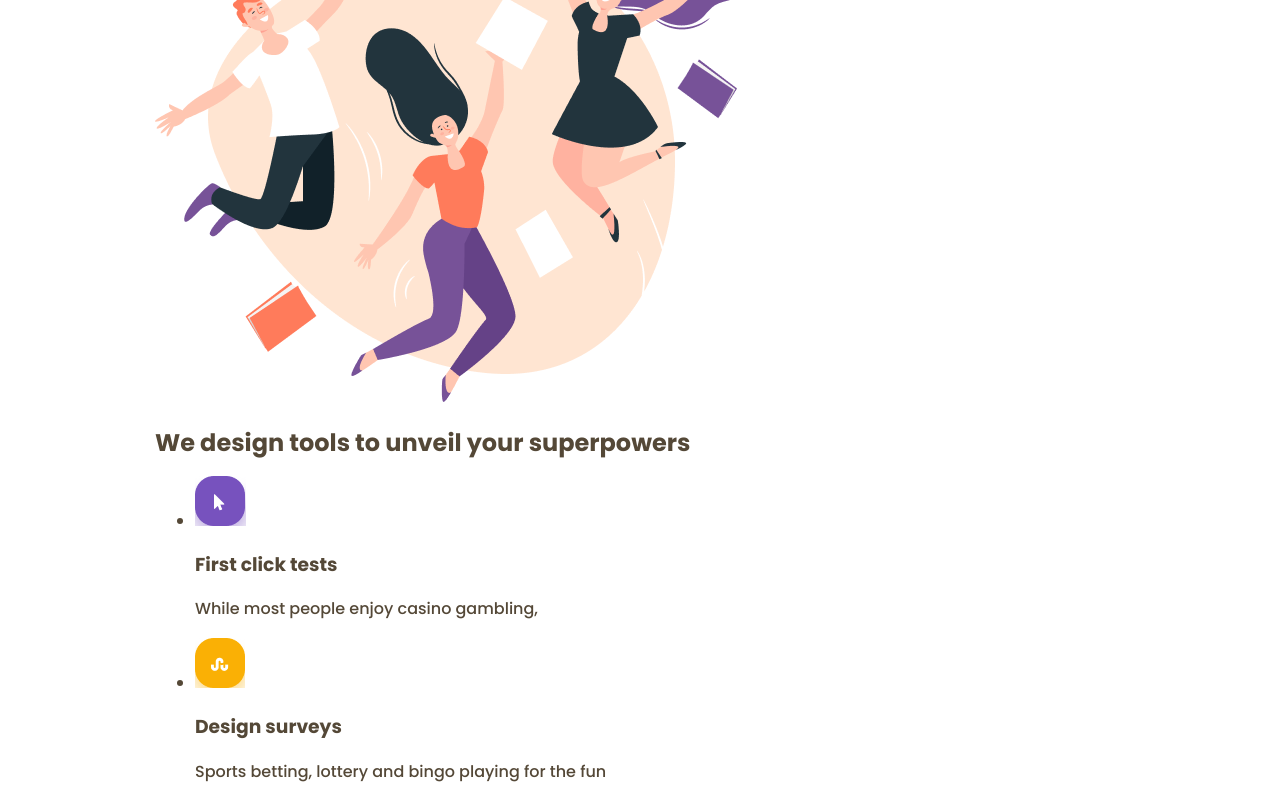
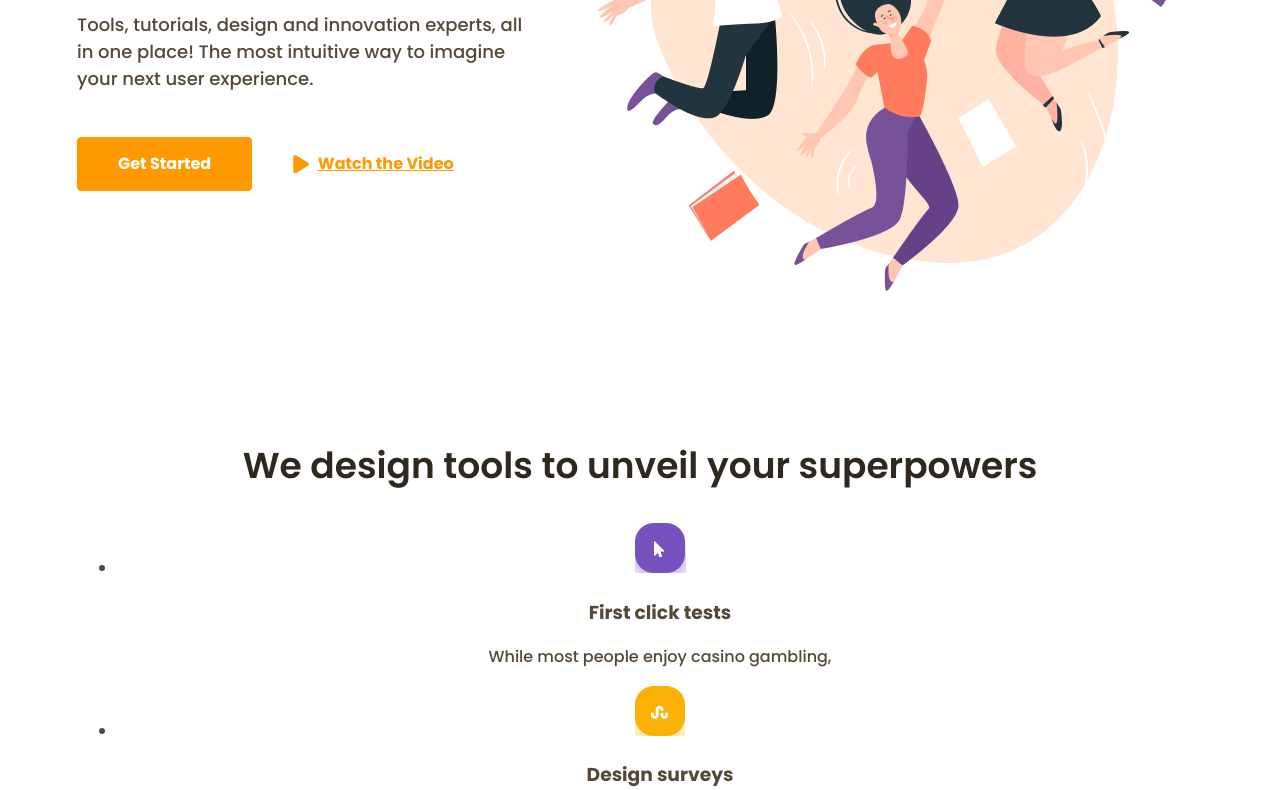
Before and after one commit to antonius1980/Productly, a plain HTML site: page index.html in a window 1280 px wide. Shown: the part 454-1244 px from the top of the page. Drawn offline with Linux system fonts and the light colour scheme.

Commit message:
Updated CSS for buttons, hero, headings

```diff
--- a/assets/css/style.css
+++ b/assets/css/style.css
@@ -2,6 +2,10 @@
 @import url(./fonts.css);
 @import url("https://cdnjs.cloudflare.com/ajax/libs/font-awesome/6.7.2/css/all.min.css");
 @import url(./vars.css);
+
+* {
+	box-sizing: border-box!important;
+	}
 
 body {
 	background-color: #fff;
@@ -14,7 +18,7 @@ body {
 }
 
 a {
-	color: #000000;
+
 }
 
 a:hover,
@@ -29,6 +33,138 @@ a:visited {
 }
 
 .container {
-	max-width: 970px;
+	max-width: 1126px;
 	margin: 0 auto;
 }
+
+.btn {
+	font-family: "Poppins", sans-serif;
+	font-weight: 600;
+	font-style: normal;
+	line-height: 1.5em;
+	color: #173A56;
+	background-color: #ffffff;
+	border: 1px solid #BCD0E5;
+	border-radius: 4px;
+	padding: 10px 23px;
+	display: inline-block;
+	text-decoration: none;
+}
+
+.btn .fa {
+	margin-right:9px;
+	font-size:1.3em;
+	vertical-align: middle;
+}
+
+.btn:hover,
+.btn:focus {
+	background-color: #FF9900;
+	color:#ffffff;
+	border-color: #FF9900;
+}
+
+.btn.btn-primary {
+
+
+}
+
+.btn.btn-primary.colored-btn {
+	background-color: #FF9900;
+	color:#ffffff;
+	border-color: #FF9900;
+}
+
+.btn.btn-primary.colored-btn:hover,
+.btn.btn-primary.colored-btn:focus {
+	color: #173A56;
+	background-color: #ffffff;
+	border-color: #BCD0E5;
+}
+
+.btn.clear-btn {
+	background-color: transparent;
+	color: #FF9900;
+	border-color:transparent;
+	text-decoration: underline;
+}
+
+.btn.clear-btn:hover,
+.btn.clear-btn:focus {
+	color: #173A56;
+	border-color: #BCD0E5;
+}
+
+.hero-section .btn {
+	font-weight: 700;
+	padding: 14px 40px;
+}
+
+
+.content-section {
+
+}
+
+.content-section h2,
+.section-title {
+	font-size:36px;
+	font-weight: 600;
+	line-height: 1.5em;
+	color:var(--main-title-color);
+}
+
+.content-section.hero-section {
+
+}
+
+h1,
+.hero-section h1,
+.main-title {
+	font-size: 44px;
+	font-weight: 700;
+	line-height: 1.2em;
+	color:var(--main-title-color);
+	margin-bottom: 30px;
+}
+
+.hero-section p {
+	font-size: 18px;
+	line-height: 1.5em;
+	margin-bottom: 45px;
+}
+
+.hero-section .row {
+	padding: 30px 0 110px;
+	display:flex;
+	align-items: flex-start;
+	justify-content: space-between;
+}
+
+.hero-section .content-col {
+	padding:50px 60px 0 0;
+}
+
+
+
+.content-section.icon-boxes-section {
+
+	margin-bottom:90px;
+	text-align: center;
+
+}
+
+.content-section.image-section {
+
+}
+
+.hero-section.content-section.image-section {
+	width:54%;
+}
+
+.content-section.image-section.left-image-section {
+
+}
+
+.content-section.image-section.right-image-section {
+
+}
```
